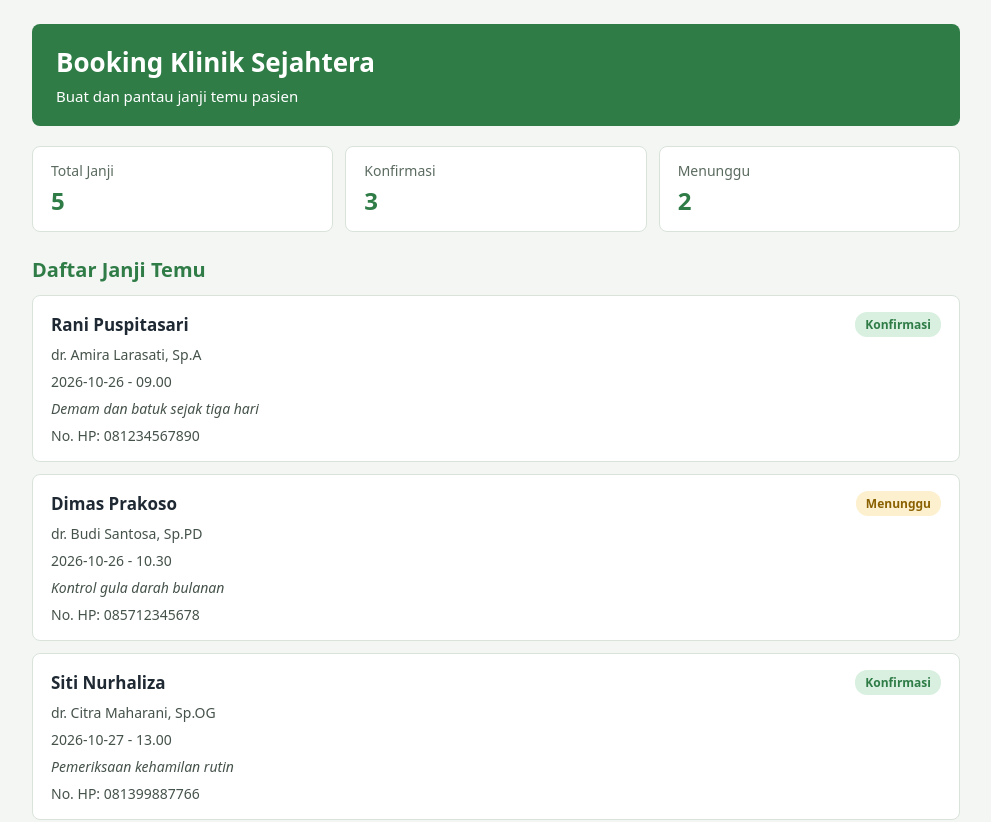
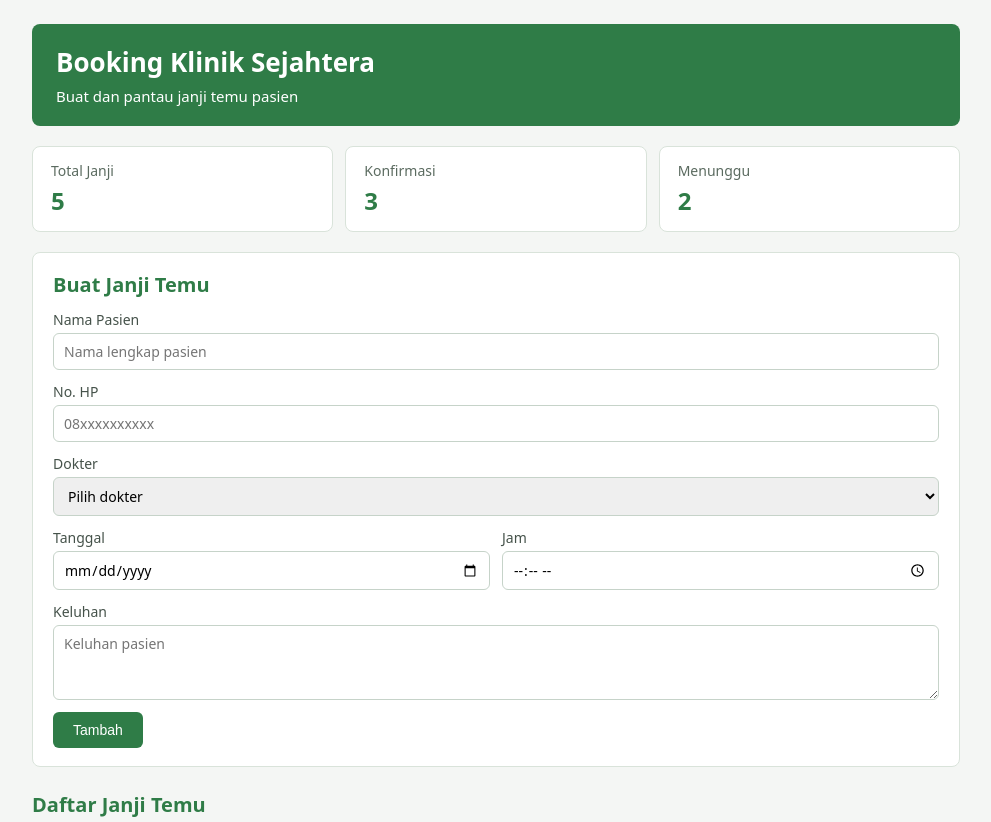
Before and after one commit to jinsakai-j/booking-klinik-frontend, a React (Vite) app: page / in a window 1280 px wide. Shown: the top 822 px of the page, without its empty margins (144-1135 px from the left). Built offline with nearby package versions, Linux system fonts and the light colour scheme.

Commit message:
tambah form janji temu controlled

```diff
--- a/src/App.css
+++ b/src/App.css
@@ -104,3 +104,62 @@
   font-size: 20px;
   color: #2f7c47;
 }
+
+.form-janji {
+  background-color: #ffffff;
+  border: 1px solid #d9e3da;
+  border-radius: 8px;
+  padding: 18px 20px;
+  margin-bottom: 20px;
+}
+
+.form-janji h2 {
+  margin: 0 0 12px;
+  font-size: 20px;
+  color: #2f7c47;
+}
+
+.form-baris {
+  display: flex;
+  flex-direction: column;
+  gap: 4px;
+  margin-bottom: 12px;
+}
+
+.form-baris label {
+  font-size: 14px;
+  color: #45524a;
+}
+
+.form-baris input,
+.form-baris select,
+.form-baris textarea {
+  font-family: inherit;
+  font-size: 14px;
+  padding: 8px 10px;
+  border: 1px solid #c6d3c9;
+  border-radius: 6px;
+}
+
+.form-sejajar {
+  display: flex;
+  gap: 12px;
+}
+
+.form-sejajar .form-baris {
+  flex: 1;
+}
+
+.tombol-tambah {
+  background-color: #2f7c47;
+  color: #ffffff;
+  border: none;
+  border-radius: 6px;
+  padding: 10px 20px;
+  font-size: 14px;
+  cursor: pointer;
+}
+
+.tombol-tambah:hover {
+  background-color: #26653a;
+}
--- a/src/App.jsx
+++ b/src/App.jsx
@@ -1,8 +1,10 @@
 import { useState } from 'react'
 import Header from './components/Header'
 import RingkasanJanji from './components/RingkasanJanji'
+import FormJanjiTemu from './components/FormJanjiTemu'
 import DaftarJanji from './components/DaftarJanji'
 import { daftarJanjiTemu } from './data/janjiTemu'
+import { daftarDokter } from './data/dokter'
 import './App.css'
 
 function App() {
@@ -15,6 +17,7 @@ function App() {
         subjudul="Buat dan pantau janji temu pasien"
       />
       <RingkasanJanji daftar={daftarJanji} />
+      <FormJanjiTemu daftarDokter={daftarDokter} />
       <DaftarJanji daftar={daftarJanji} />
     </div>
   )
--- /dev/null
+++ b/src/components/FormJanjiTemu.jsx
@@ -0,0 +1,101 @@
+import { useState } from 'react'
+
+const formAwal = {
+  namaPasien: '',
+  noHp: '',
+  dokter: '',
+  tanggal: '',
+  jam: '',
+  keluhan: '',
+}
+
+function FormJanjiTemu({ daftarDokter }) {
+  const [form, setForm] = useState(formAwal)
+
+  function handleChange(event) {
+    const { name, value } = event.target
+    setForm({ ...form, [name]: value })
+  }
+
+  return (
+    <section className="form-janji">
+      <h2>Buat Janji Temu</h2>
+      <div className="form-baris">
+        <label htmlFor="namaPasien">Nama Pasien</label>
+        <input
+          id="namaPasien"
+          name="namaPasien"
+          type="text"
+          placeholder="Nama lengkap pasien"
+          value={form.namaPasien}
+          onChange={handleChange}
+        />
+      </div>
+      <div className="form-baris">
+        <label htmlFor="noHp">No. HP</label>
+        <input
+          id="noHp"
+          name="noHp"
+          type="text"
+          placeholder="08xxxxxxxxxx"
+          value={form.noHp}
+          onChange={handleChange}
+        />
+      </div>
+      <div className="form-baris">
+        <label htmlFor="dokter">Dokter</label>
+        <select
+          id="dokter"
+          name="dokter"
+          value={form.dokter}
+          onChange={handleChange}
+        >
+          <option value="">Pilih dokter</option>
+          {daftarDokter.map((dokter) => (
+            <option key={dokter.id} value={dokter.nama}>
+              {dokter.nama} - {dokter.spesialis}
+            </option>
+          ))}
+        </select>
+      </div>
+      <div className="form-sejajar">
+        <div className="form-baris">
+          <label htmlFor="tanggal">Tanggal</label>
+          <input
+            id="tanggal"
+            name="tanggal"
+            type="date"
+            value={form.tanggal}
+            onChange={handleChange}
+          />
+        </div>
+        <div className="form-baris">
+          <label htmlFor="jam">Jam</label>
+          <input
+            id="jam"
+            name="jam"
+            type="time"
+            value={form.jam}
+            onChange={handleChange}
+          />
+        </div>
+      </div>
+      <div className="form-baris">
+        <label htmlFor="keluhan">Keluhan</label>
+        <textarea
+          id="keluhan"
+          name="keluhan"
+          rows="3"
+          placeholder="Keluhan pasien"
+          value={form.keluhan}
+          onChange={handleChange}
+        />
+      </div>
+      <button type="button" className="tombol-tambah">
+        Tambah
+      </button>
+    </section>
+  )
+}
+
+export default FormJanjiTemu
```
